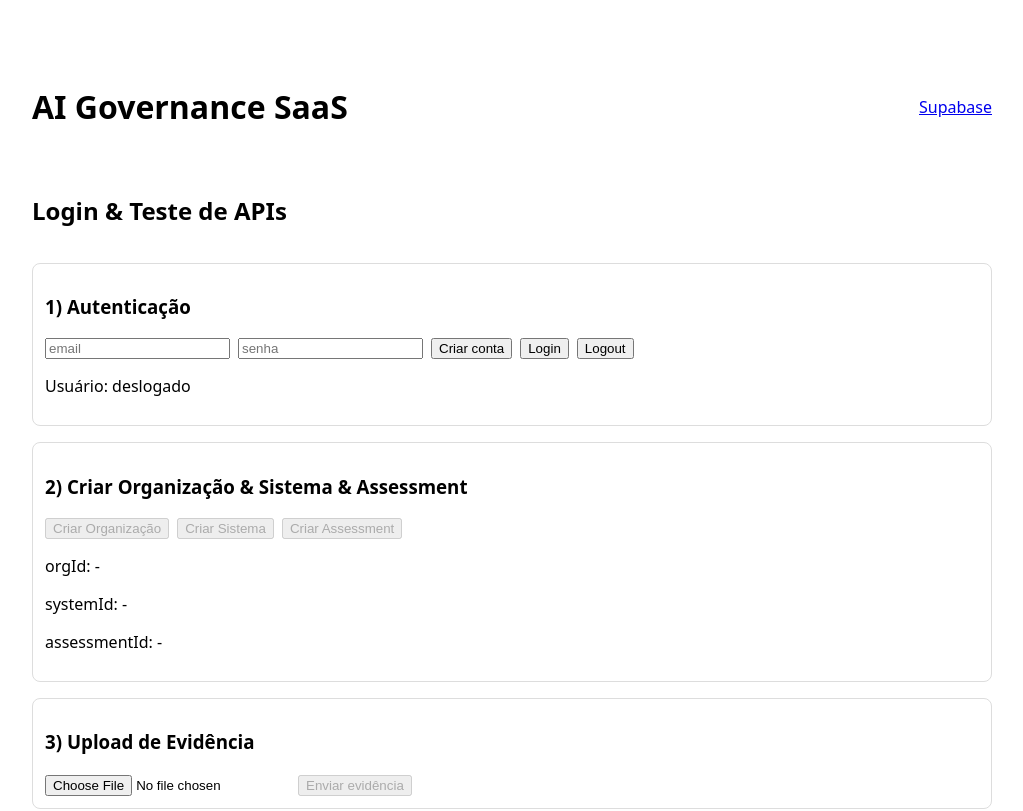
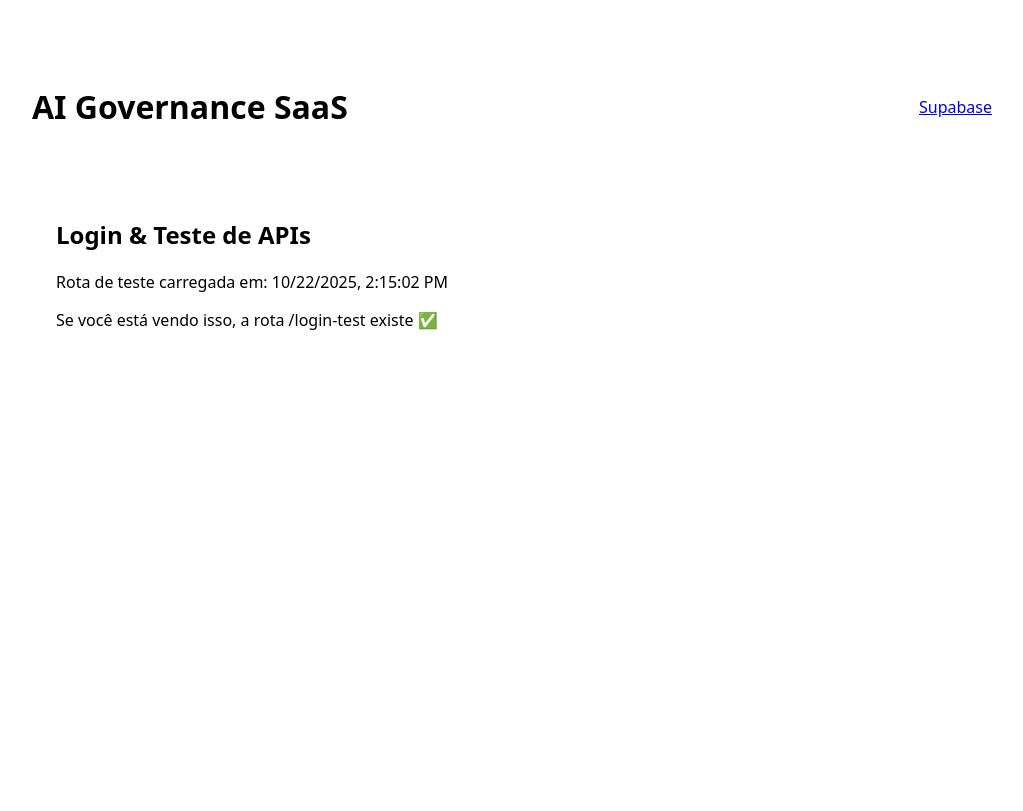
Before and after one commit to douglasbarbeiro8/ai-governance-saas, a Next.js app: page /login-test in a window 1280 px wide. Shown: the top 811 px of the page, without its empty margins (128-1151 px from the left). Built offline with nearby package versions, Linux system fonts and the light colour scheme; no server answers.

Commit message:
corrige page.tsx

```diff
--- a/app/login-test/page.tsx
+++ b/app/login-test/page.tsx
@@ -1,158 +1,15 @@
 // app/login-test/page.tsx
 "use client";
 import { useEffect, useState } from "react";
-import { supaBrowser } from "@/lib/supabase-browser";
 
-type UserInfo = { id: string; email?: string | null } | null;
-
-export default function LoginTest() {
-  const supa = supaBrowser();
-  const [email, setEmail] = useState("");
-  const [password, setPassword] = useState("");
-  const [user, setUser] = useState<UserInfo>(null);
-  const [orgId, setOrgId] = useState<string>("");
-  const [systemId, setSystemId] = useState<string>("");
-  const [assessmentId, setAssessmentId] = useState<string>("");
-  const [file, setFile] = useState<File | null>(null);
-  const [log, setLog] = useState<string>("");
-
-  const logAppend = (msg: string) =>
-    setLog((prev) => `${new Date().toLocaleTimeString()} ${msg}\n${prev}`);
-
-  useEffect(() => {
-    supa.auth.getUser().then(({ data }) => {
-      if (data.user) setUser({ id: data.user.id, email: data.user.email });
-    });
-    const { data: sub } = supa.auth.onAuthStateChange((_e, session) => {
-      setUser(session?.user ? { id: session.user.id, email: session.user.email } : null);
-    });
-    return () => sub.subscription.unsubscribe();
-  }, []);
-
-  async function signUp() {
-    const { error } = await supa.auth.signUp({ email, password });
-    if (error) return alert(error.message);
-    alert("Conta criada! Se pediu confirmação por e-mail, confirme e depois faça login.");
-  }
-
-  async function signIn() {
-    const { error } = await supa.auth.signInWithPassword({ email, password });
-    if (error) return alert(error.message);
-    logAppend("Login ok.");
-  }
-
-  async function signOut() {
-    await supa.auth.signOut();
-    setUser(null);
-    logAppend("Logout ok.");
-  }
-
-  // ---- Chamadas às APIs do seu backend ----
-  async function createOrg() {
-    const res = await fetch("/api/orgs", {
-      method: "POST",
-      headers: { "Content-Type": "application/json" },
-      body: JSON.stringify({ name: "Minha Empresa", sector: "Serviços", country: "BR" }),
-    });
-    const json = await res.json();
-    if (!res.ok) return alert(json.error || "erro");
-    setOrgId(json.org.id);
-    logAppend(`Org criada: ${json.org.id}`);
-  }
-
-  async function createSystem() {
-    // endpoint simples para criar "systems" — vamos adicionar no Passo D
-    const res = await fetch("/api/systems", {
-      method: "POST",
-      headers: { "Content-Type": "application/json" },
-      body: JSON.stringify({ orgId, name: "Meu Sistema de IA", riskLevel: "alto" }),
-    });
-    const json = await res.json();
-    if (!res.ok) return alert(json.error || "erro");
-    setSystemId(json.system.id);
-    logAppend(`System criado: ${json.system.id}`);
-  }
-
-  async function createAssessment() {
-    const res = await fetch("/api/assessments", {
-      method: "POST",
-      headers: { "Content-Type": "application/json" },
-      body: JSON.stringify({ orgId, systemId, framework: "NIST AI RMF 1.0" }),
-    });
-    const json = await res.json();
-    if (!res.ok) return alert(json.error || "erro");
-    setAssessmentId(json.assessment.id);
-    logAppend(`Assessment criado: ${json.assessment.id}`);
-  }
-
-  async function uploadEvidence() {
-    if (!file) return alert("Selecione um arquivo");
-    const questionId = 1; // só para teste; depois a UI vai passar o ID correto
-
-    // 1) pede URL assinada ao backend
-    const res = await fetch("/api/evidence/sign", {
-      method: "POST",
-      headers: { "Content-Type": "application/json" },
-      body: JSON.stringify({
-        assessmentId,
-        questionId,
-        filename: file.name,
-        mime: file.type || "application/octet-stream",
-      }),
-    });
-    const json = await res.json();
-    if (!res.ok) return alert(json.error || "erro ao assinar upload");
-
-    // 2) usa o client público do Supabase para subir com token
-    const { error } = await supa.storage
-      .from("evidence")
-      .uploadToSignedUrl(json.storagePath, json.token, file, {
-        contentType: file.type || "application/octet-stream",
-        upsert: false,
-      });
-
-    if (error) return alert(error.message);
-    logAppend(`Evidência enviada: ${json.storagePath}`);
-  }
-
+export default function Page() {
+  const [now, setNow] = useState("");
+  useEffect(() => setNow(new Date().toLocaleString()), []);
   return (
-    <main style={{ display: "grid", gap: 16 }}>
+    <main style={{ padding: 24 }}>
       <h2>Login & Teste de APIs</h2>
-
-      <section style={{ padding: 12, border: "1px solid #ddd", borderRadius: 8 }}>
-        <h3>1) Autenticação</h3>
-        <div style={{ display: "flex", gap: 8, flexWrap: "wrap" }}>
-          <input placeholder="email" value={email} onChange={(e) => setEmail(e.target.value)} />
-          <input placeholder="senha" type="password" value={password} onChange={(e) => setPassword(e.target.value)} />
-          <button onClick={signUp}>Criar conta</button>
-          <button onClick={signIn}>Login</button>
-          <button onClick={signOut}>Logout</button>
-        </div>
-        <p>Usuário: {user ? `${user.email} (${user.id})` : "deslogado"}</p>
-      </section>
-
-      <section style={{ padding: 12, border: "1px solid #ddd", borderRadius: 8 }}>
-        <h3>2) Criar Organização & Sistema & Assessment</h3>
-        <div style={{ display: "flex", gap: 8, flexWrap: "wrap" }}>
-          <button onClick={createOrg} disabled={!user}>Criar Organização</button>
-          <button onClick={createSystem} disabled={!orgId}>Criar Sistema</button>
-          <button onClick={createAssessment} disabled={!systemId}>Criar Assessment</button>
-        </div>
-        <p>orgId: {orgId || "-"}</p>
-        <p>systemId: {systemId || "-"}</p>
-        <p>assessmentId: {assessmentId || "-"}</p>
-      </section>
-
-      <section style={{ padding: 12, border: "1px solid #ddd", borderRadius: 8 }}>
-        <h3>3) Upload de Evidência</h3>
-        <input type="file" onChange={(e) => setFile(e.target.files?.[0] || null)} />
-        <button onClick={uploadEvidence} disabled={!assessmentId || !file}>Enviar evidência</button>
-      </section>
-
-      <section style={{ padding: 12, border: "1px solid #ddd", borderRadius: 8, whiteSpace: "pre-wrap", fontFamily: "ui-monospace, SFMono-Regular, Menlo, Monaco, Consolas" }}>
-        <h3>Log</h3>
-        <code>{log || "(vazio)"}</code>
-      </section>
+      <p>Rota de teste carregada em: {now}</p>
+      <p>Se você está vendo isso, a rota /login-test existe ✅</p>
     </main>
   );
 }
```
